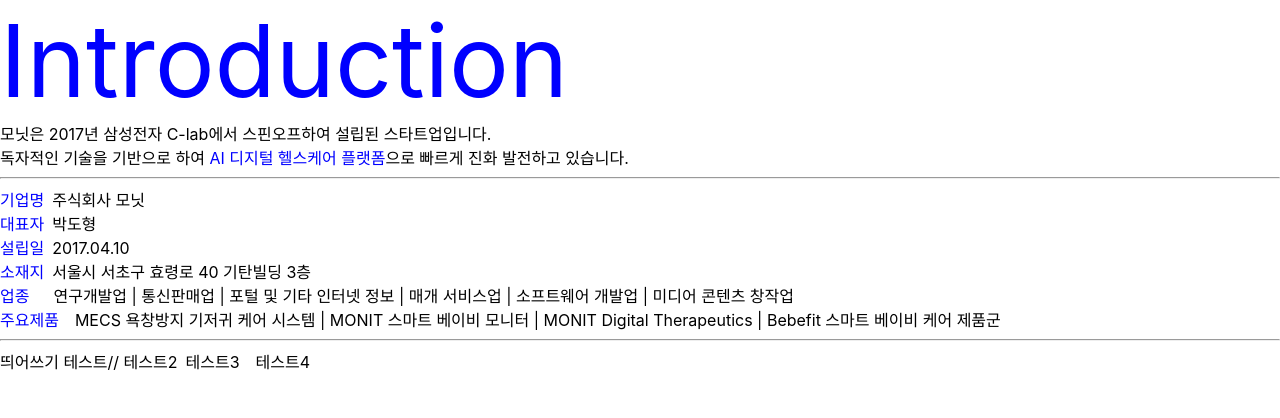
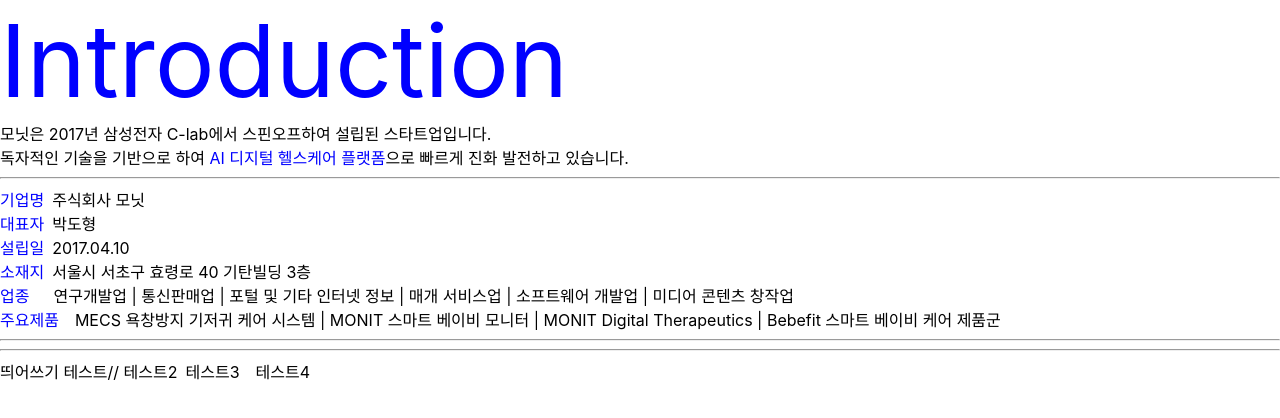
Before and after one commit to SeSACCBP/monit, a React (Create React App) app in the folder monit-app/: page / in a window 1280 px wide. Shown: the top 418 px of the page. Built offline with nearby package versions, Linux system fonts and the light colour scheme.

Commit message:
app revival

```diff
--- a/monit-app/src/Components/Introduction.js
+++ b/monit-app/src/Components/Introduction.js
@@ -32,6 +32,8 @@
         <br />
       </div>
       <hr className="임시"></hr>
+
+      <hr className="임시"></hr>
       {/* //1. 네모 -> 동그라미. 2. 차트가져오기?? 👉 내 선택*/}
       <div>띄어쓰기 테스트//&nbsp;테스트2&ensp;테스트3&emsp;테스트4</div>
     </>
```
